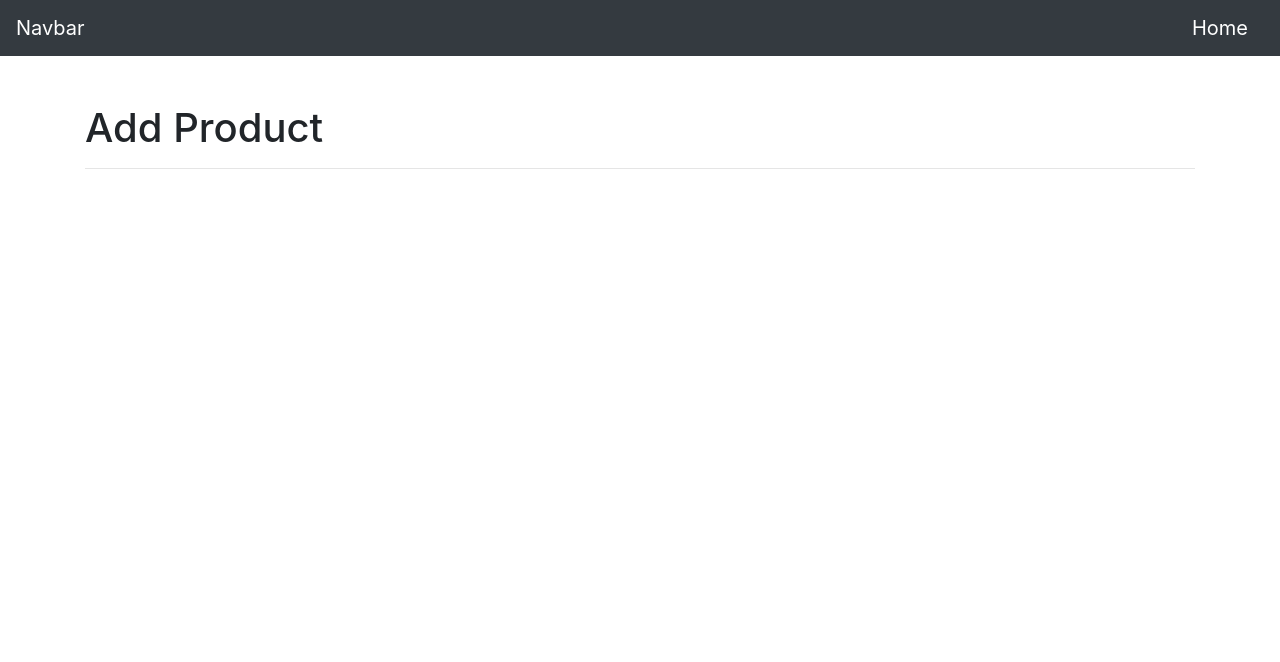
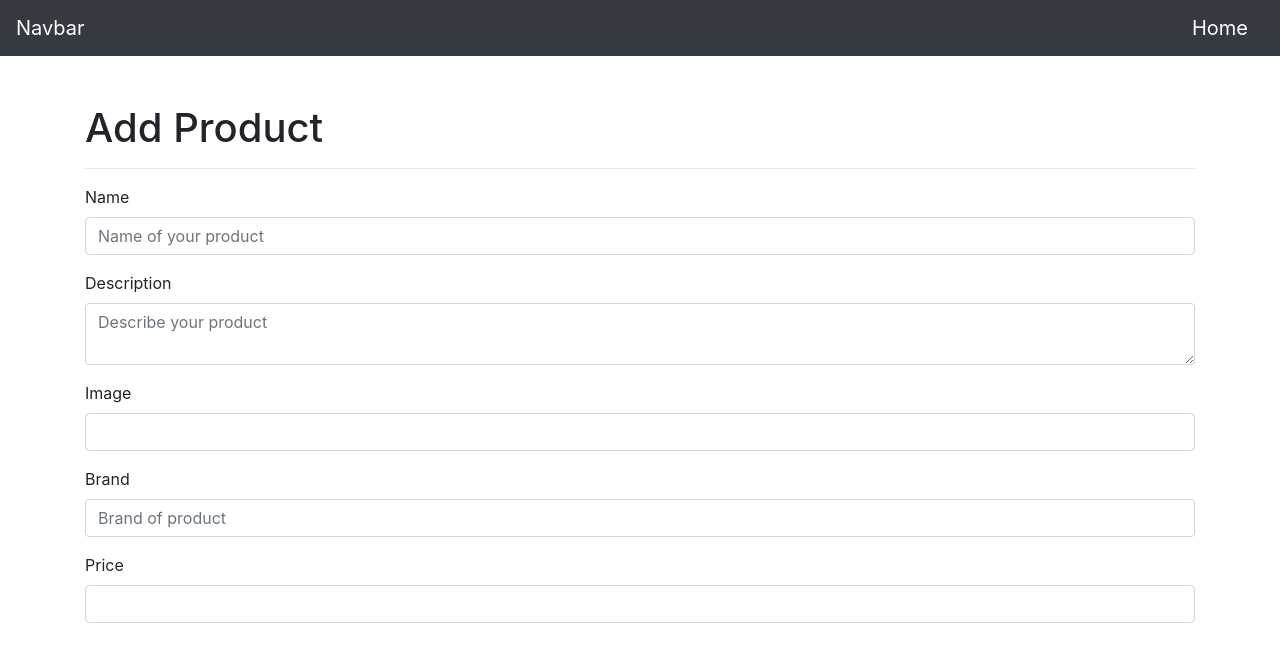
Before and after one commit to ismailturgul/FS-MAY21-M3D8, a plain HTML site: page back-office.html in a window 1280 px wide. Drawn offline with nearby package versions, Linux system fonts and the light colour scheme.

Commit message:
Homework
Added back-office page

```diff
--- a/back-office.html
+++ b/back-office.html
@@ -28,6 +28,42 @@
       <h1 class="mt-5">Add Product</h1>
       <hr />
 
+      <form>
+        <div class="form-group">
+          <label for="name">Name</label>
+          <input
+            class="form-control"
+            placeholder="Name of your product"
+            id="name"
+          />
+        </div>
+        <div class="form-group">
+          <label for="description">Description</label>
+          <textarea
+            row="5"
+            class="form-control"
+            placeholder="Describe your product"
+            id="description"
+          ></textarea>
+        </div>
+        <div class="form-group">
+          <label for="imageUrl">Image</label>
+          <input src="" class="form-control" id="imageurl" />
+        </div>
+        <div class="form-group">
+          <label for="brand">Brand</label>
+          <input
+            class="form-control"
+            placeholder="Brand of product"
+            id="brand"
+          />
+        </div>
+        <div class="form-group">
+          <label for="price">Price</label>
+          <input type="number" class="form-control" id="price" />
+        </div>
+
+      </form>
     </div>
     <script>
       const url = "https://striveschool-api.herokuapp.com/api/product/";
```
